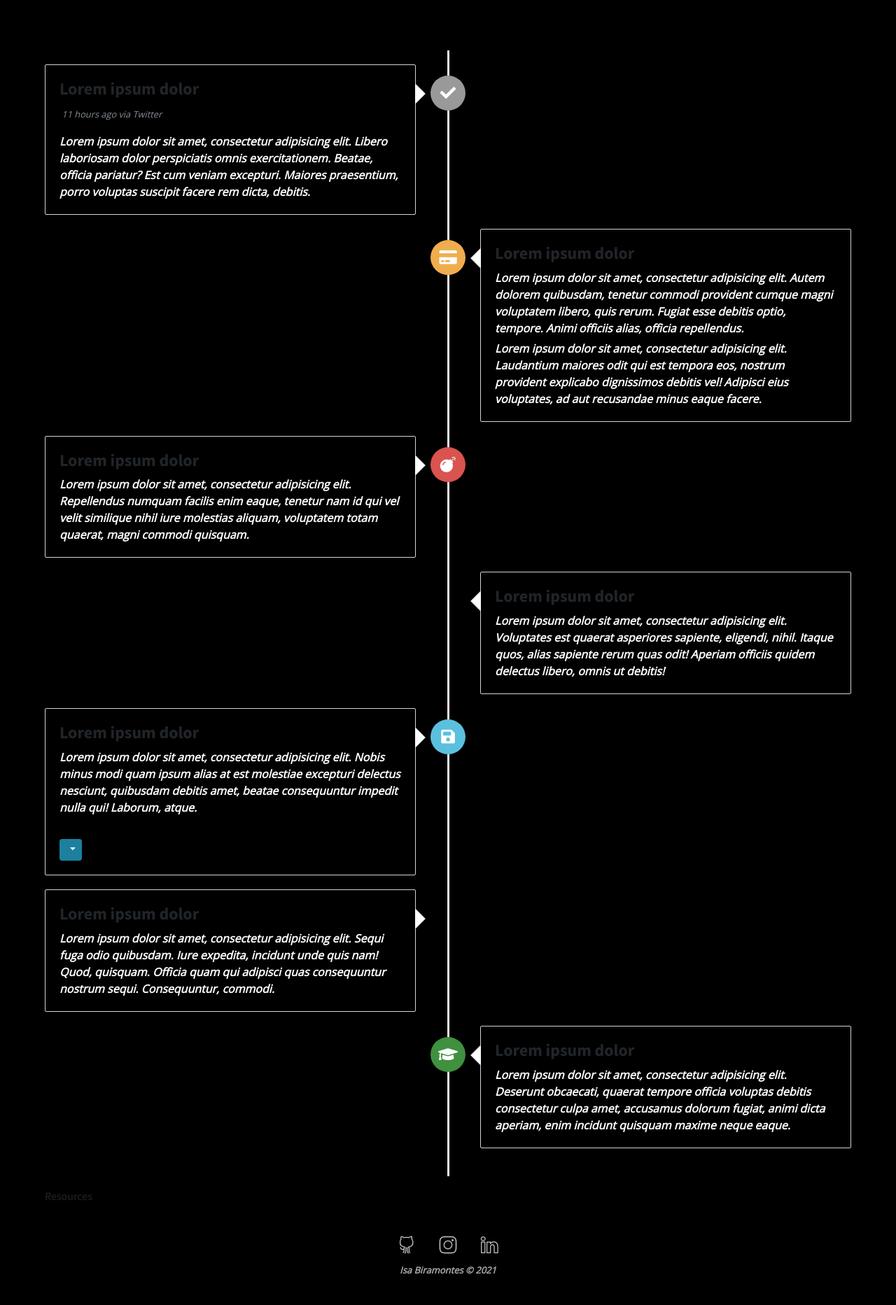
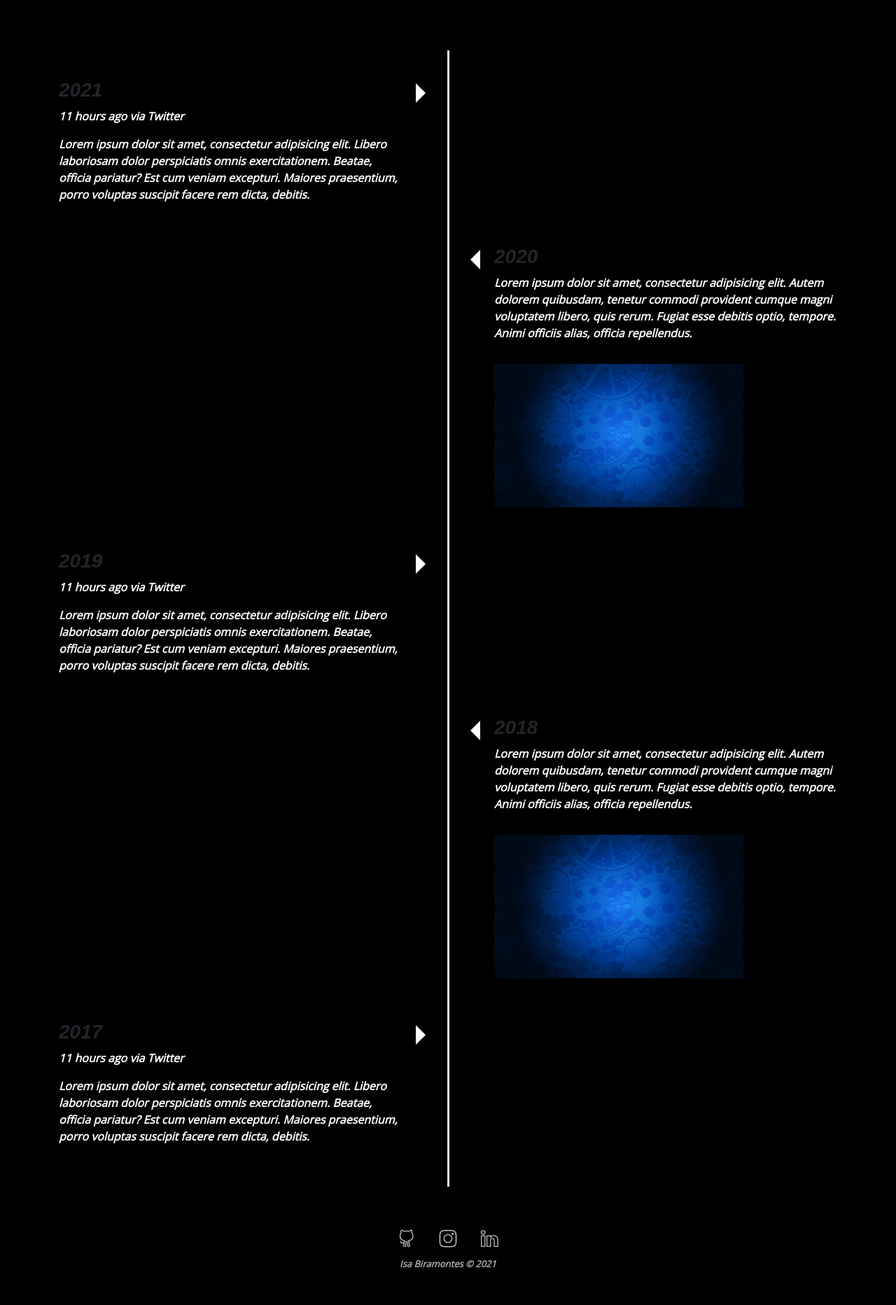
Before and after one commit to isabiramontes/2021_Portfolio, a PHP site: page /developer.html in a window 1280 px wide. Shown: the part 56-1921 px from the top of the page at 70% size. After the commit the page ends 1868 px from the top, so only its background shows below. Run offline with PHP 8.4, Linux system fonts and the light colour scheme; some libraries are stand-ins or nearby versions; some web fonts are replaced.

Commit message:
cleaned up code for timeline & gen styadjustments

```diff
--- a/css/timeline.css
+++ b/css/timeline.css
@@ -67,7 +67,7 @@ body {
     position: relative;
     width: 46%;
     padding: 20px;
-    border: 1px solid #d4d4d4;
+
     border-radius: 2px;
     -webkit-box-shadow: 0 1px 6px rgba(0,0,0,0.175);
     box-shadow: 0 1px 6px rgba(0,0,0,0.175);
@@ -79,10 +79,10 @@ body {
     position: absolute;
     top: 26px;
     right: -15px;
-    border-top: 15px solid transparent;
-    border-right: 0 solid #ccc;
-    border-bottom: 15px solid transparent;
-    border-left: 15px solid #ccc;
+    border-top: 15px;
+    border-right: 0;
+    border-bottom: 15px;
+    border-left: 15px
 }
 
 .timeline > li > .timeline-panel:after {
@@ -129,26 +129,6 @@ body {
     left: -14px;
     border-right-width: 14px;
     border-left-width: 0;
-}
-
-.timeline-badge.primary {
-    background-color: #2e6da4 !important;
-}
-
-.timeline-badge.success {
-    background-color: #3f903f !important;
-}
-
-.timeline-badge.warning {
-    background-color: #f0ad4e !important;
-}
-
-.timeline-badge.danger {
-    background-color: #d9534f !important;
-}
-
-.timeline-badge.info {
-    background-color: #5bc0de !important;
 }
 
 .timeline-title {
--- a/developer.html
+++ b/developer.html
@@ -22,18 +22,14 @@
             <div class="bar"> </div>
             <div style="background: #000000; padding-top: 10%;">
                 <div class="container-fluid" style="padding-left: 5%; padding-right: 5%;">
-
                   <div class="panel panel-default">
                     <div class="panel-body">
                       <ul class="timeline">
                         <li>
-          <div class="timeline-badge"><i class="fa fa-check"></i>
-          </div>
-          <div class="timeline-panel">
+                          <div class="timeline-panel" data-aos="zoom-out-down" data-aos-duration="1000" data-aos-once="true" class="movement">
                             <div class="timeline-heading">
-              <h4 class="timeline-title">Lorem ipsum dolor</h4>
-              <p><small class="text-muted"><i class="fa fa-clock-o"></i> 11 hours ago via Twitter</small>
-              </p>
+                              <h3 class="timeline-title">2021</h3>
+                              <p>11 hours ago via Twitter</p>
                             </div>
                             <div class="timeline-body">
                               <p>Lorem ipsum dolor sit amet, consectetur adipisicing elit. Libero laboriosam dolor perspiciatis omnis exercitationem. Beatae, officia pariatur? Est cum veniam excepturi. Maiores praesentium, porro voluptas suscipit facere rem dicta, debitis.</p>
@@ -41,98 +37,54 @@
                           </div>
                         </li>
                         <li class="timeline-inverted">
-          <div class="timeline-badge warning"><i class="fa fa-credit-card"></i>
-          </div>
-          <div class="timeline-panel">
+                          <div class="timeline-panel" data-aos="zoom-out-down" data-aos-duration="1000" data-aos-once="true" class="movement">
                             <div class="timeline-heading">
-              <h4 class="timeline-title">Lorem ipsum dolor</h4>
+                              <h3 class="timeline-title">2020</h3>
                             </div>
                             <div class="timeline-body">
                               <p>Lorem ipsum dolor sit amet, consectetur adipisicing elit. Autem dolorem quibusdam, tenetur commodi provident cumque magni voluptatem libero, quis rerum. Fugiat esse debitis optio, tempore. Animi officiis alias, officia repellendus.</p>
-              <p>Lorem ipsum dolor sit amet, consectetur adipisicing elit. Laudantium maiores odit qui est tempora eos, nostrum provident explicabo dignissimos debitis vel! Adipisci eius voluptates, ad aut recusandae minus eaque facere.</p>
+                              <hr>
+                              <img style="height: auto; width: auto;" src="img/discovery-bg%20(1).jpg">
                             </div>
                           </div>
                         </li>
                         <li>
-          <div class="timeline-badge danger"><i class="fa fa-bomb"></i>
-          </div>
-          <div class="timeline-panel">
+                          <div class="timeline-panel" data-aos="zoom-out-down" data-aos-duration="1000" data-aos-once="true" class="movement">
                             <div class="timeline-heading">
-              <h4 class="timeline-title">Lorem ipsum dolor</h4>
+                              <h3 class="timeline-title">2019</h3>
+                              <p>11 hours ago via Twitter</p>
                             </div>
                             <div class="timeline-body">
-              <p>Lorem ipsum dolor sit amet, consectetur adipisicing elit. Repellendus numquam facilis enim eaque, tenetur nam id qui vel velit similique nihil iure molestias aliquam, voluptatem totam quaerat, magni commodi quisquam.</p>
+                              <p>Lorem ipsum dolor sit amet, consectetur adipisicing elit. Libero laboriosam dolor perspiciatis omnis exercitationem. Beatae, officia pariatur? Est cum veniam excepturi. Maiores praesentium, porro voluptas suscipit facere rem dicta, debitis.</p>
                             </div>
                           </div>
                         </li>
                         <li class="timeline-inverted">
-          <div class="timeline-panel">
+                          <div class="timeline-panel" data-aos="zoom-out-down" data-aos-duration="1000" data-aos-once="true" class="movement">
                             <div class="timeline-heading">
-              <h4 class="timeline-title">Lorem ipsum dolor</h4>
+                              <h3 class="timeline-title">2018</h3>
                             </div>
                             <div class="timeline-body">
-              <p>Lorem ipsum dolor sit amet, consectetur adipisicing elit. Voluptates est quaerat asperiores sapiente, eligendi, nihil. Itaque quos, alias sapiente rerum quas odit! Aperiam officiis quidem delectus libero, omnis ut debitis!</p>
+                              <p>Lorem ipsum dolor sit amet, consectetur adipisicing elit. Autem dolorem quibusdam, tenetur commodi provident cumque magni voluptatem libero, quis rerum. Fugiat esse debitis optio, tempore. Animi officiis alias, officia repellendus.</p>
+                              <hr>
+                              <img style="height: auto; width: auto;" src="img/discovery-bg%20(1).jpg">
                             </div>
                           </div>
                         </li>
                         <li>
-          <div class="timeline-badge info"><i class="fa fa-save"></i>
-          </div>
-          <div class="timeline-panel">
+                          <div class="timeline-panel" data-aos="zoom-out-down" data-aos-duration="1000" data-aos-once="true" class="movement">
                             <div class="timeline-heading">
-              <h4 class="timeline-title">Lorem ipsum dolor</h4>
+                              <h3 class="timeline-title">2017</h3>
+                              <p>11 hours ago via Twitter</p>
                             </div>
                             <div class="timeline-body">
-              <p>Lorem ipsum dolor sit amet, consectetur adipisicing elit. Nobis minus modi quam ipsum alias at est molestiae excepturi delectus nesciunt, quibusdam debitis amet, beatae consequuntur impedit nulla qui! Laborum, atque.</p>
-              <hr>
-              <div class="btn-group">
-                <button type="button" class="btn btn-primary btn-sm dropdown-toggle" data-toggle="dropdown">
-                  <i class="fa fa-gear"></i> <span class="caret"></span>
-                </button>
-                <ul class="dropdown-menu" role="menu">
-                  <li><a href="#">Action</a>
-                  </li>
-                  <li><a href="#">Another action</a>
-                  </li>
-                  <li><a href="#">Something else here</a>
-                  </li>
-                  <li class="divider"></li>
-                  <li><a href="#">Separated link</a>
-                  </li>
-                </ul>
-              </div>
-            </div>
-          </div>
-        </li>
-        <li>
-          <div class="timeline-panel">
-            <div class="timeline-heading">
-              <h4 class="timeline-title">Lorem ipsum dolor</h4>
-            </div>
-            <div class="timeline-body">
-              <p>Lorem ipsum dolor sit amet, consectetur adipisicing elit. Sequi fuga odio quibusdam. Iure expedita, incidunt unde quis nam! Quod, quisquam. Officia quam qui adipisci quas consequuntur nostrum sequi. Consequuntur, commodi.</p>
-            </div>
-          </div>
-        </li>
-        <li class="timeline-inverted">
-          <div class="timeline-badge success"><i class="fa fa-graduation-cap"></i>
-          </div>
-          <div class="timeline-panel">
-            <div class="timeline-heading">
-              <h4 class="timeline-title">Lorem ipsum dolor</h4>
-            </div>
-            <div class="timeline-body">
-              <p>Lorem ipsum dolor sit amet, consectetur adipisicing elit. Deserunt obcaecati, quaerat tempore officia voluptas debitis consectetur culpa amet, accusamus dolorum fugiat, animi dicta aperiam, enim incidunt quisquam maxime neque eaque.</p>
+                              <p>Lorem ipsum dolor sit amet, consectetur adipisicing elit. Libero laboriosam dolor perspiciatis omnis exercitationem. Beatae, officia pariatur? Est cum veniam excepturi. Maiores praesentium, porro voluptas suscipit facere rem dicta, debitis.</p>
                             </div>
                           </div>
                         </li>
                       </ul>
                     </div>
-    <!-- /.panel-body -->
                   </div>
-
-
-  Resources
                 </div>
             </div>
             <div class="footer"></div>
```
Lines whose indentation alone changed are shown as unchanged.
